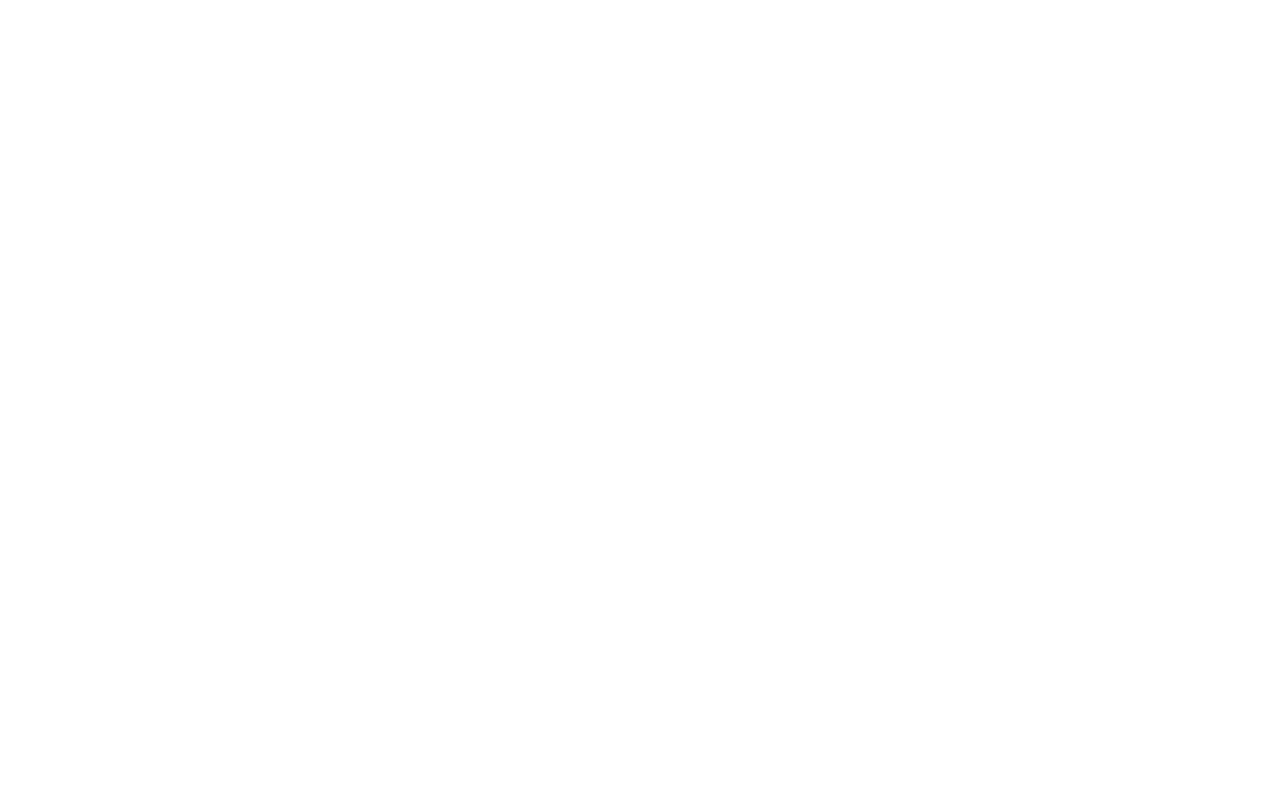
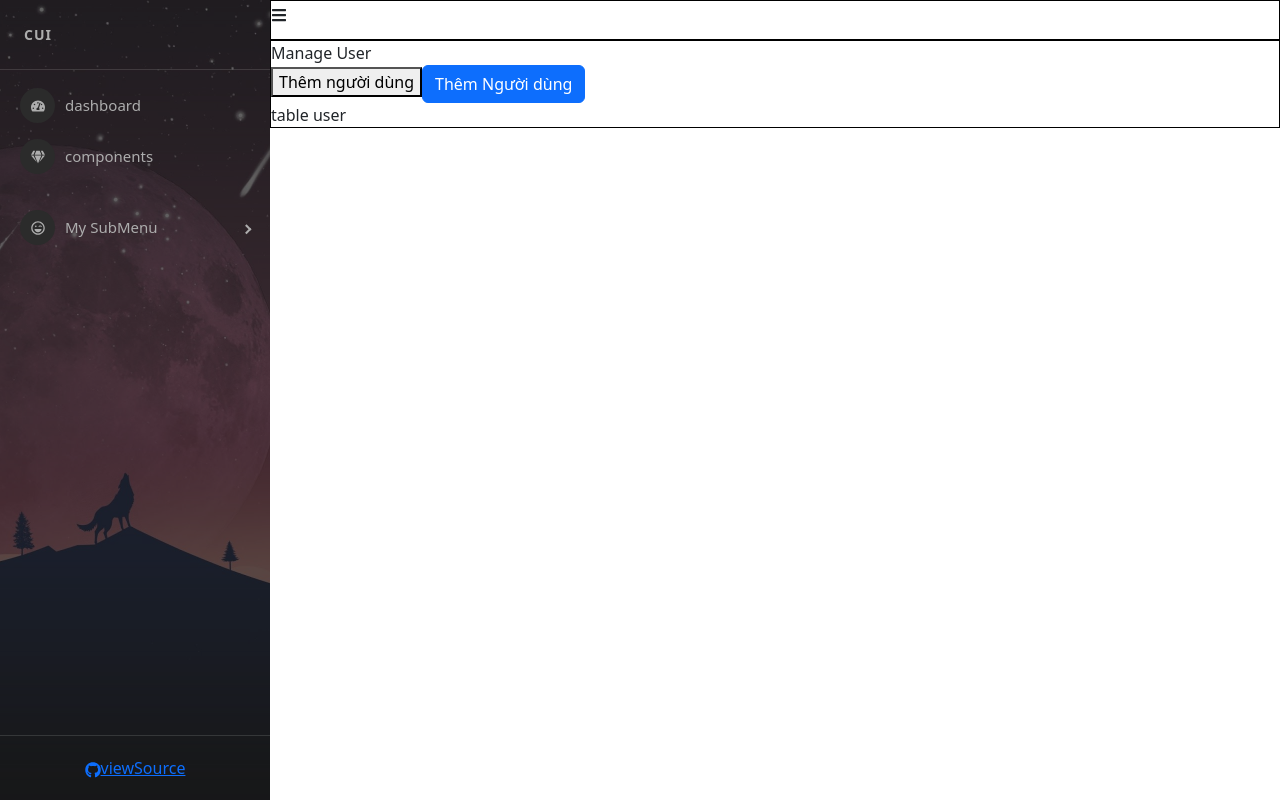
Before and after one commit to hoangphuc1501/reactjs, a React (Create React App) app: page /admin/manage-user in a window 1280 px wide. Before the commit this address had no page. Built offline with nearby package versions, Linux system fonts and the light colour scheme.

Commit message:
thêm modal

```diff
--- a/src/components/Admin/Admin.js
+++ b/src/components/Admin/Admin.js
@@ -2,6 +2,7 @@
 import './Admin.scss';
 import { FaBars } from 'react-icons/fa';
 import { useState } from "react";
+import { Outlet } from "react-router-dom";
 
 const Admin = (props) => {
     const [collapsed, setCollapsed] = useState(false);
@@ -12,8 +13,12 @@
                 <SideBar collapsed={collapsed} />
             </div>
             <div className="admin-content">
-                <FaBars onClick={() => setCollapsed(!collapsed)} />
-                content goes here
+                <div className="admin-header">
+                    <FaBars onClick={() => setCollapsed(!collapsed)} />
+                </div>
+                <div className="admin-main">
+                    <Outlet />
+                </div>
             </div>
         </div>
     )
--- a/src/components/Admin/Admin.scss
+++ b/src/components/Admin/Admin.scss
@@ -5,4 +5,14 @@
             height: 100vh !important;
             }
     }
+    .admin-content{
+        width: 100%;
+        .admin-header{
+            height: 40px;
+            border: 1px solid black;
+        }
+        .admin-main{
+            border: 1px solid black;
+        }
+    }
 }
--- a/src/components/Admin/SideBar.js
+++ b/src/components/Admin/SideBar.js
@@ -1,4 +1,5 @@
 import 'react-pro-sidebar/dist/css/styles.css';
+import { Link } from "react-router-dom";
 import {
     ProSidebar,
     Menu,
@@ -45,9 +46,10 @@
                     <Menu iconShape="circle">
                         <MenuItem
                             icon={<FaTachometerAlt />}
-                            // suffix={<span className="badge red">New</span>}
+                        // suffix={<span className="badge red">New</span>}
                         >
                             dashboard
+                            <Link to="/admin"></Link>
                         </MenuItem>
                         <MenuItem icon={<FaGem />}> components </MenuItem>
                     </Menu>
@@ -58,9 +60,13 @@
                             // suffix={<span className="badge yellow"></span>}
                             icon={<FaRegLaughWink />}
                         >
-                            <MenuItem>Quản lí user</MenuItem>
+                            <MenuItem>
+                                Quản lí user
+                                <Link to="/admin/manage-user"></Link>
+                            </MenuItem>
                             <MenuItem> Quản lí bài viết</MenuItem>
                             <MenuItem> Quản lí câu hỏi</MenuItem>
+
                         </SubMenu>
                     </Menu>
                 </SidebarContent>
--- /dev/null
+++ b/src/components/Admin/content/Dasboard.js
@@ -0,0 +1,9 @@
+const Dasboard = (Props) => {
+    return (
+        <div>
+            Dasboard
+        </div>
+    )
+}
+
+export default Dasboard;
--- /dev/null
+++ b/src/components/Admin/content/ManageUser.js
@@ -0,0 +1,25 @@
+import ModalCreateUser from "./ModalCreateUSer";
+
+
+
+const ManageUser = (Props) => {
+    return (
+        <div classNameName="manage-user-container">
+            <div classNameName="title">
+                Manage User
+            </div>
+            <div classNameName="user-content">
+                <div>
+                    <button>Thêm người dùng</button>
+                    <ModalCreateUser />
+                </div>
+                <div>
+                    table user
+                </div>
+            </div>
+        </div>
+
+    )
+}
+
+export default ManageUser;
--- /dev/null
+++ b/src/components/Admin/content/ModalCreateUSer.js
@@ -0,0 +1,62 @@
+import { useState } from 'react';
+import Button from 'react-bootstrap/Button';
+import Modal from 'react-bootstrap/Modal';
+
+const ModalCreateUser = () => {
+    const [show, setShow] = useState(false);
+
+    const handleClose = () => setShow(false);
+    const handleShow = () => setShow(true);
+
+    return (
+        <>
+            <Button variant="primary" onClick={handleShow}>
+                Thêm Người dùng
+            </Button>
+
+            <Modal show={show} onHide={handleClose} size="xl" backdrop="static">
+                <Modal.Header closeButton>
+                    <Modal.Title>Thêm Người dùng</Modal.Title>
+                </Modal.Header>
+                <Modal.Body>
+                    <form className="row g-3">
+                        <div className="col-md-6">
+                            <label  className="form-label">Email</label>
+                            <input type="email" className="form-control"  />
+                        </div>
+                        <div className="col-md-6">
+                            <label  className="form-label">Mật khẩu</label>
+                            <input type="password" className="form-control"  />
+                        </div>
+                        <div className="col-md-6">
+                            <label  className="form-label">Tên người dùng</label>
+                            <input type="text" className="form-control"  />
+                        </div>
+                        <div className="col-md-6">
+                            <label  className="form-label">Phân quyền</label>
+                            <select  className="form-select">
+                                <option selected>Người dùng</option>
+                                <option>quản trị</option>
+                            </select>
+                        </div>
+                        <div className="col-12">
+                            <label  className="form-label">Hình ảnh</label>
+                            <input type="file" className="form-control"  />
+                        </div>
+                    </form>
+
+                </Modal.Body>
+                <Modal.Footer>
+                    <Button variant="secondary" onClick={handleClose}>
+                        Hủy
+                    </Button>
+                    <Button variant="primary" onClick={handleClose}>
+                        Lưu
+                    </Button>
+                </Modal.Footer>
+            </Modal>
+        </>
+    );
+}
+
+export default ModalCreateUser;
--- a/src/index.js
+++ b/src/index.js
@@ -9,6 +9,8 @@
 import User from './components/Users/User';
 import Admin from './components/Admin/Admin';
 import HomePage from './components/Home/homePage';
+import ManageUser from './components/Admin/content/ManageUser';
+import Dasboard from './components/Admin/content/Dasboard';
 
 
 const root = ReactDOM.createRoot(document.getElementById('root'));
@@ -18,9 +20,12 @@
       <BrowserRouter>
         <Routes>
           <Route path="/" element={<App />} >
-          <Route index element={<HomePage />} />
+            <Route index element={<HomePage />} />
             <Route path="users" element={<User />} />
-            <Route path="admin" element={<Admin />} />
+          </Route>
+          <Route path="admin" element={<Admin />} >
+            <Route index element={<Dasboard />} />
+            <Route path="manage-user" element={<ManageUser />} />
           </Route>
         </Routes>
       </BrowserRouter>
```
